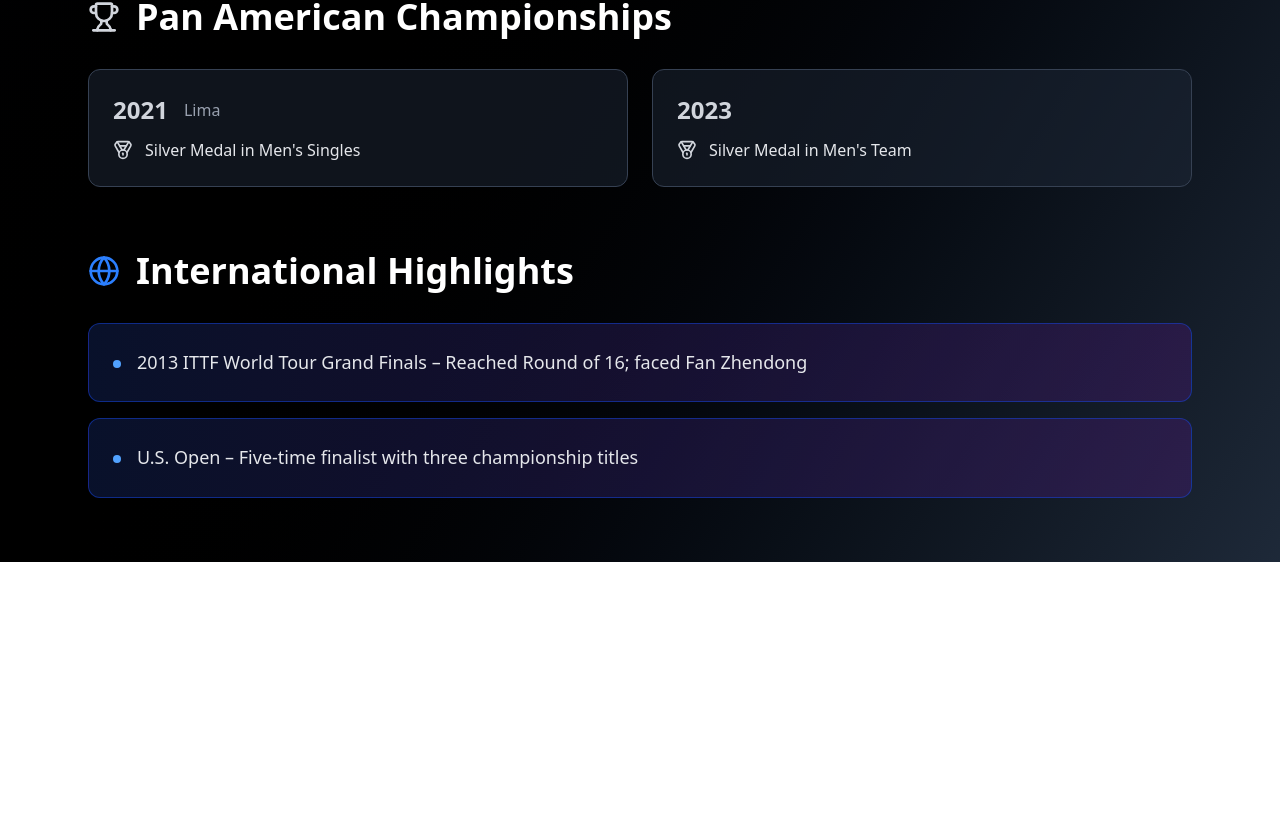
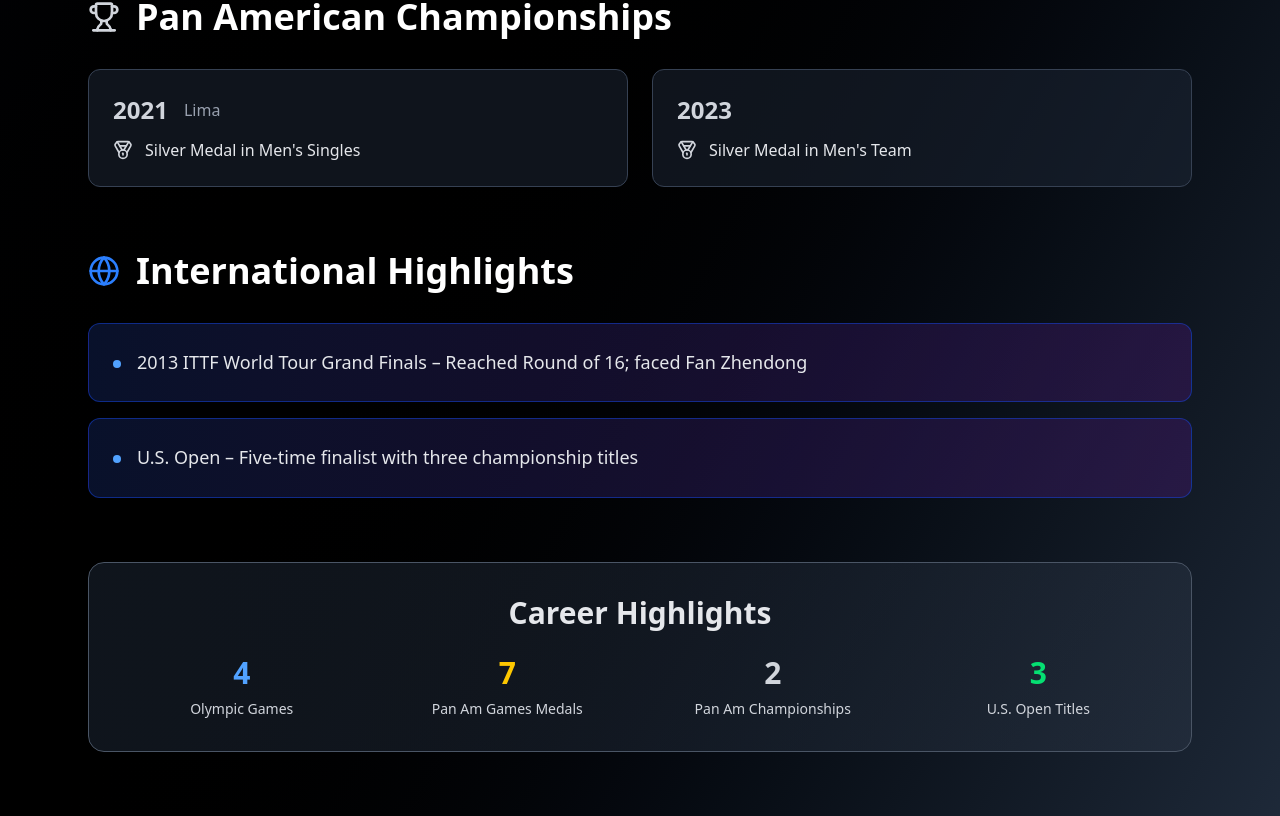
Before and after one commit to v-par23/truenorth, a React (Vite) app in the folder truenorthwebsite/: page /coaches/coachone in a window 1280 px wide. Shown: the part 1497-2313 px from the top of the page. Before the commit the page ends 2059 px from the top, so only its background shows below. Built offline with nearby package versions, Linux system fonts and the light colour scheme.

Commit message:
finish coaches

```diff
--- a/truenorthwebsite/src/coachpages/CoachOne.jsx
+++ b/truenorthwebsite/src/coachpages/CoachOne.jsx
@@ -32,11 +32,20 @@ const CoachOne = () => {
     return "text-blue-400";
   };
 
+  // compute simple stats
+  const totalPanAmMedals = panAmGames.reduce(
+    (sum, g) => sum + g.medals.length,
+    0
+  );
+  const totalUsOpenTitles = 3; // from your highlight text
+
   return (
     <div className="min-h-screen bg-gradient-to-br from-gray-900 via-black to-gray-800 text-white">
+      <Link to="/" className="fixed m-[10px] border p-[5px] rounded z-50 backdrop-blur-md">
+        Back
+      </Link>
 
-            <Link to = "/" className = "fixed m-[10px] border p-[5px] rounded z-50 backdrop-blur-md ">Back</Link>
-            {/* Header Section */}
+      {/* Header */}
       <div className="relative overflow-hidden">
         <div className="absolute inset-0 bg-gradient-to-r from-red-600/20 to-blue-600/20"></div>
         <div className="relative px-6 py-16 text-center">
@@ -55,15 +64,18 @@ const CoachOne = () => {
       </div>
 
       <div className="max-w-6xl mx-auto px-6 pb-16">
-                {/* Olympic Games Section */}
+        {/* Olympic Games */}
         <section className="mb-16">
           <div className="flex items-center mb-8">
             <Target className="w-8 h-8 text-red-500 mr-4" />
             <h2 className="text-3xl md:text-4xl font-bold">Olympic Games Participation</h2>
           </div>
           <div className="grid md:grid-cols-2 gap-6">
-                        {olympicGames.map((game, index) => (
-                            <div key={index} className="bg-gray-800/50 rounded-xl p-6 border border-gray-700 hover:border-red-500/50 transition-all duration-300 hover:transform hover:scale-105">
+            {olympicGames.map((game, i) => (
+              <div
+                key={i}
+                className="bg-gray-800/50 rounded-xl p-6 border border-gray-700 hover:border-red-500/50 transition-all duration-300 hover:scale-105"
+              >
                 <div className="flex items-start justify-between mb-3">
                   <span className="text-2xl font-bold text-red-400">{game.year}</span>
                   <Globe className="w-6 h-6 text-gray-400" />
@@ -76,22 +88,27 @@ const CoachOne = () => {
           </div>
         </section>
 
-                {/* Pan American Games Section */}
+        {/* Pan American Games */}
         <section className="mb-16">
           <div className="flex items-center mb-8">
             <Medal className="w-8 h-8 text-yellow-500 mr-4" />
             <h2 className="text-3xl md:text-4xl font-bold">Pan American Games Achievements</h2>
           </div>
           <div className="space-y-6">
-                        {panAmGames.map((game, index) => (
-                            <div key={index} className="bg-gradient-to-r from-gray-800/50 to-gray-700/30 rounded-xl p-6 border border-gray-600">
+            {panAmGames.map((game, i) => (
+              <div
+                key={i}
+                className="bg-gradient-to-r from-gray-800/50 to-gray-700/30 rounded-xl p-6 border border-gray-600"
+              >
                 <div className="flex items-center mb-4">
-                                    <span className="text-2xl font-bold text-yellow-400 mr-4">{game.year}</span>
+                  <span className="text-2xl font-bold text-yellow-400 mr-4">
+                    {game.year}
+                  </span>
                   <h3 className="text-xl font-semibold">{game.location}</h3>
                 </div>
                 <div className="space-y-2">
-                                    {game.medals.map((medal, medalIndex) => (
-                                        <div key={medalIndex} className="flex items-center">
+                  {game.medals.map((medal, j) => (
+                    <div key={j} className="flex items-center">
                       <Medal className={`w-5 h-5 mr-3 ${getMedalColor(medal)}`} />
                       <span className="text-gray-200">{medal}</span>
                     </div>
@@ -102,43 +119,95 @@ const CoachOne = () => {
           </div>
         </section>
 
-                {/* Pan American Championships Section */}
+        {/* Pan American Championships */}
         <section className="mb-16">
           <div className="flex items-center mb-8">
             <Trophy className="w-8 h-8 text-gray-300 mr-4" />
             <h2 className="text-3xl md:text-4xl font-bold">Pan American Championships</h2>
           </div>
           <div className="grid md:grid-cols-2 gap-6">
-                        {panAmChampionships.map((championship, index) => (
-                            <div key={index} className="bg-gray-800/50 rounded-xl p-6 border border-gray-700 hover:border-gray-500/50 transition-all duration-300">
+            {panAmChampionships.map((c, i) => (
+              <div
+                key={i}
+                className="bg-gray-800/50 rounded-xl p-6 border border-gray-700 hover:border-gray-500/50 transition-all duration-300"
+              >
                 <div className="flex items-center mb-3">
-                                    <span className="text-2xl font-bold text-gray-300 mr-4">{championship.year}</span>
-                                    {championship.location && <span className="text-gray-400">{championship.location}</span>}
+                  <span className="text-2xl font-bold text-gray-300 mr-4">
+                    {c.year}
+                  </span>
+                  {c.location && <span className="text-gray-400">{c.location}</span>}
                 </div>
                 <div className="flex items-center">
                   <Medal className="w-5 h-5 text-gray-300 mr-3" />
-                                    <span className="text-gray-200">{championship.achievement}</span>
+                  <span className="text-gray-200">{c.achievement}</span>
                 </div>
               </div>
             ))}
           </div>
         </section>
 
-                {/* International Highlights Section */}
-                <section>
+        {/* International Highlights */}
+        <section className="mb-16">
           <div className="flex items-center mb-8">
             <Globe className="w-8 h-8 text-blue-500 mr-4" />
             <h2 className="text-3xl md:text-4xl font-bold">International Highlights</h2>
           </div>
           <div className="space-y-4">
-                        {internationalHighlights.map((highlight, index) => (
-                            <div key={index} className="bg-gradient-to-r from-blue-900/30 to-purple-900/30 rounded-xl p-6 border border-blue-700/50">
+            {internationalHighlights.map((h, i) => (
+              <div
+                key={i}
+                className="bg-gradient-to-r from-blue-900/30 to-purple-900/30 rounded-xl p-6 border border-blue-700/50"
+              >
                 <div className="flex items-start">
                   <div className="w-2 h-2 bg-blue-400 rounded-full mt-3 mr-4 flex-shrink-0"></div>
-                                    <p className="text-gray-200 text-lg leading-relaxed">{highlight}</p>
+                  <p className="text-gray-200 text-lg leading-relaxed">{h}</p>
                 </div>
               </div>
             ))}
+          </div>
+        </section>
+
+        {/* Career Highlights */}
+        <section>
+          <div className="bg-gradient-to-r from-gray-800/50 to-gray-700/30 rounded-2xl p-8 border border-gray-600">
+            <h3 className="text-2xl md:text-3xl font-bold text-center mb-6 text-gray-200">
+              Career Highlights
+            </h3>
+            <div className="grid grid-cols-2 md:grid-cols-4 gap-6 text-center">
+              {/* Olympic Appearances */}
+              <div className="space-y-2">
+                <div className="text-3xl font-bold text-blue-400">
+                  {olympicGames.length}
+                </div>
+                <div className="text-gray-300 text-sm">Olympic Games</div>
+              </div>
+
+              {/* Pan Am Games Medals */}
+              <div className="space-y-2">
+                <div className="text-3xl font-bold text-yellow-400">
+                  {totalPanAmMedals}
+                </div>
+                <div className="text-gray-300 text-sm">Pan Am Games Medals</div>
+              </div>
+
+              {/* Pan Am Champs Medals */}
+              <div className="space-y-2">
+                <div className="text-3xl font-bold text-gray-300">
+                  {panAmChampionships.length}
+                </div>
+                <div className="text-gray-300 text-sm">
+                  Pan Am Championships
+                </div>
+              </div>
+
+              {/* U.S. Open Titles */}
+              <div className="space-y-2">
+                <div className="text-3xl font-bold text-green-400">
+                  {totalUsOpenTitles}
+                </div>
+                <div className="text-gray-300 text-sm">U.S. Open Titles</div>
+              </div>
+            </div>
           </div>
         </section>
       </div>
--- a/truenorthwebsite/src/coachpages/CoachThree.jsx
+++ b/truenorthwebsite/src/coachpages/CoachThree.jsx
@@ -222,7 +222,7 @@ const CoachThree = () => {
                 <section>
                     <div className="bg-gradient-to-r from-gray-800/50 to-gray-700/30 rounded-2xl p-8 border border-gray-600">
                         <h3 className="text-2xl font-bold text-center mb-6 text-gray-200">Career Highlights</h3>
-                        <div className="grid grid-cols-2 md:grid-cols-5 gap-6 text-center">
+                        <div className="grid grid-cols-2 md:grid-cols-4 gap-6 text-center">
                             <div className="space-y-2">
                                 <div className="text-3xl font-bold text-yellow-400">3</div>
                                 <div className="text-gray-300 text-sm">Pan Am Gold</div>
@@ -239,10 +239,6 @@ const CoachThree = () => {
                                 <div className="text-3xl font-bold text-blue-400">4</div>
                                 <div className="text-gray-300 text-sm">N.A. Titles</div>
                             </div>
-                            <div className="space-y-2">
-                                <div className="text-3xl font-bold text-green-400">18+</div>
-                                <div className="text-gray-300 text-sm">Years Active</div>
-                            </div>
                         </div>
                     </div>
                 </section>
```
Also changed, not shown: truenorthwebsite/src/coachpages/CoachTwo.jsx (+2 -5 lines). Lines whose indentation alone changed are shown as unchanged.
